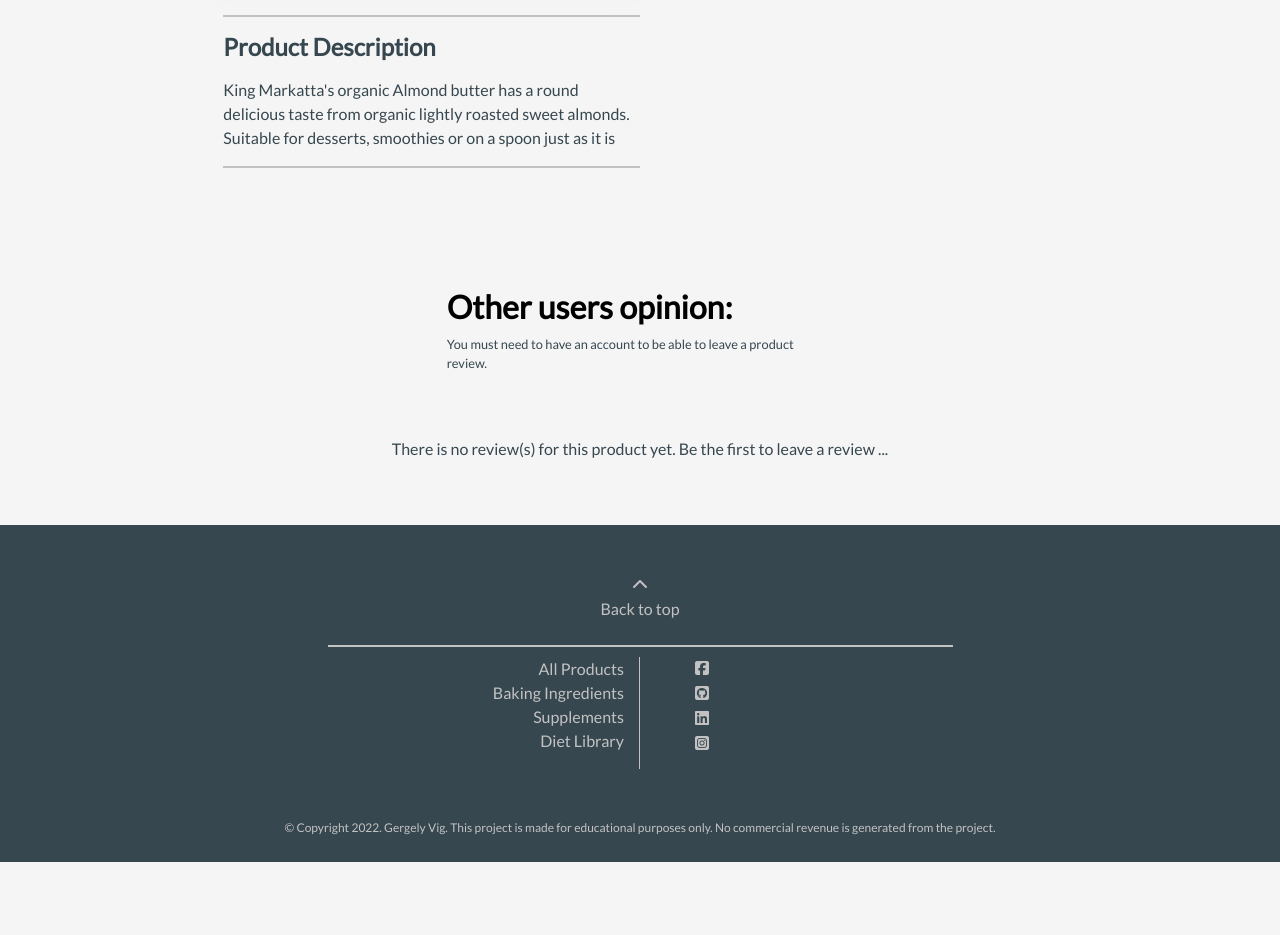
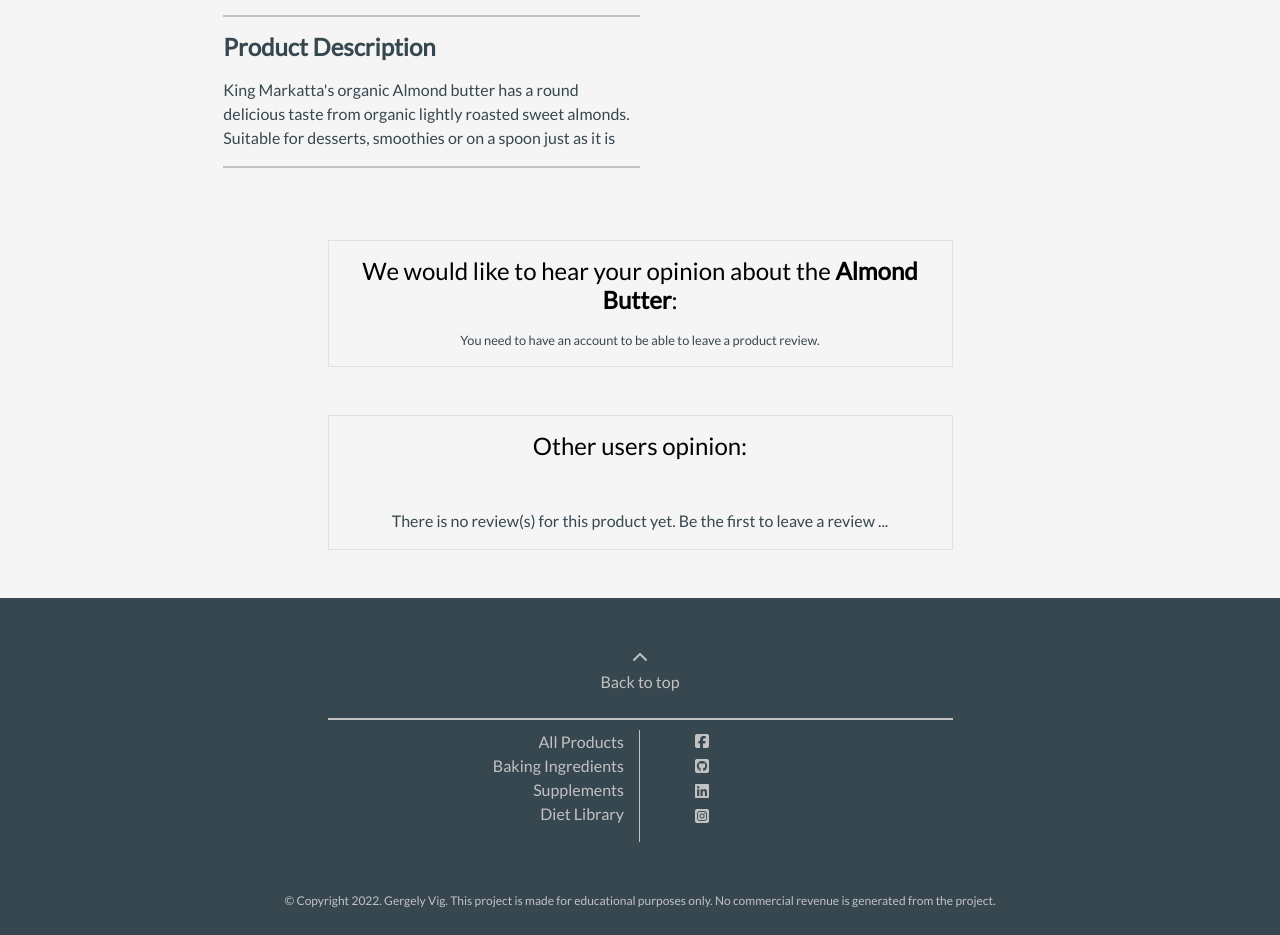
Before and after one commit to Code-Institute-Submissions/szomoru-MP4-DietPantry_MarResub, a Django app: page /products/1/ in a window 1280 px wide. Shown: the part 796-1731 px from the top of the page. Before the commit the page ends 1658 px from the top, so only its background shows below. Run offline with Django 3.2, Linux system fonts and the light colour scheme; data comes from the database, SQL or seed files in the repository; data that the repository does not hold is empty; some libraries are stand-ins or nearby versions.

Commit message:
product detail template review section formatting

```diff
--- a/products/templates/products/product_detail.html
+++ b/products/templates/products/product_detail.html
@@ -1,6 +1,5 @@
 {% extends "base.html" %}
 {% load static %}
-{% load crispy_forms_tags %}
 
 
 {% block page-header %}
@@ -132,8 +131,9 @@
 
             <!-- Product Review Section -->
             <div id="review" class="row align-start justify-content-center">
-                <div class="col-12 col-md-6 col-lg-4 mt-5">
-                    <h2 class="text-black font-weight-bold mt-5">Other users opinion:</h2>
+                <div class="border col-12 col-md-10 col-lg-6 mt-5">
+                    <h4 class="text-black text-center my-3">We would like to hear your opinion about the <strong>{{ product.name }}</strong>:</h4>
+
                     {% if request.user.is_authenticated %}
                         {% if edit %}
                             <!-- Edit Review Form -->
@@ -155,28 +155,30 @@
                             </form>
                         {% endif %}
                     {% else %}
-                        <p class="small"> You must need to have an account to be able to leave a product review.</p>
+                        <p class="text-center small"> You need to have an account to be able to leave a product review.</p>
                     {% endif %}
                 </div>
             </div>
             <div class="row align-start justify-content-center">
-                <div class="col-12 col-md-10 col-lg-6">
+                <div class="border col-12 col-md-10 col-lg-6 mt-5">
+                    <h4 class="text-black text-center mt-3">Other users opinion:</h4>
                     <!-- Showing all product reviews-->
                     {% for review in product.review.all %}
-                        <div class="card review-container mt-5">
-                            <!-- Edit Review Button-->
-                            {% if review.user == request.user or request.user.is_superuser %}
+                        <div class="card mt-5">
                             <div class="card-head">
                                 <p class="small"> by {{ review.user }} on {{ review.date_added|date:"d-m-Y"}}</p>
                                 <p class="card-title">{{ review.title }}<i class="ml-5 fas fa-star"></i> {{ review.rating }}</p>
                                 <p class="card-text lead">{{ review.content }}</p>
                             </div>
-                            {% endif %}
+                            <!-- Edit Review Button-->
+                            {% if review.user == request.user or request.user.is_superuser %}
                                 <div class="card-body">
                                     <a class="btn btn-info edit-btn" href="{% url 'edit_review' review.id %}#review">
                                         Edit Review
                                     </a>
                                 </div>
+                            {% endif %}
+
                         </div>
                     {% empty %}
                         <div class="text-center mt-5">
```
Lines whose indentation alone changed are shown as unchanged.
